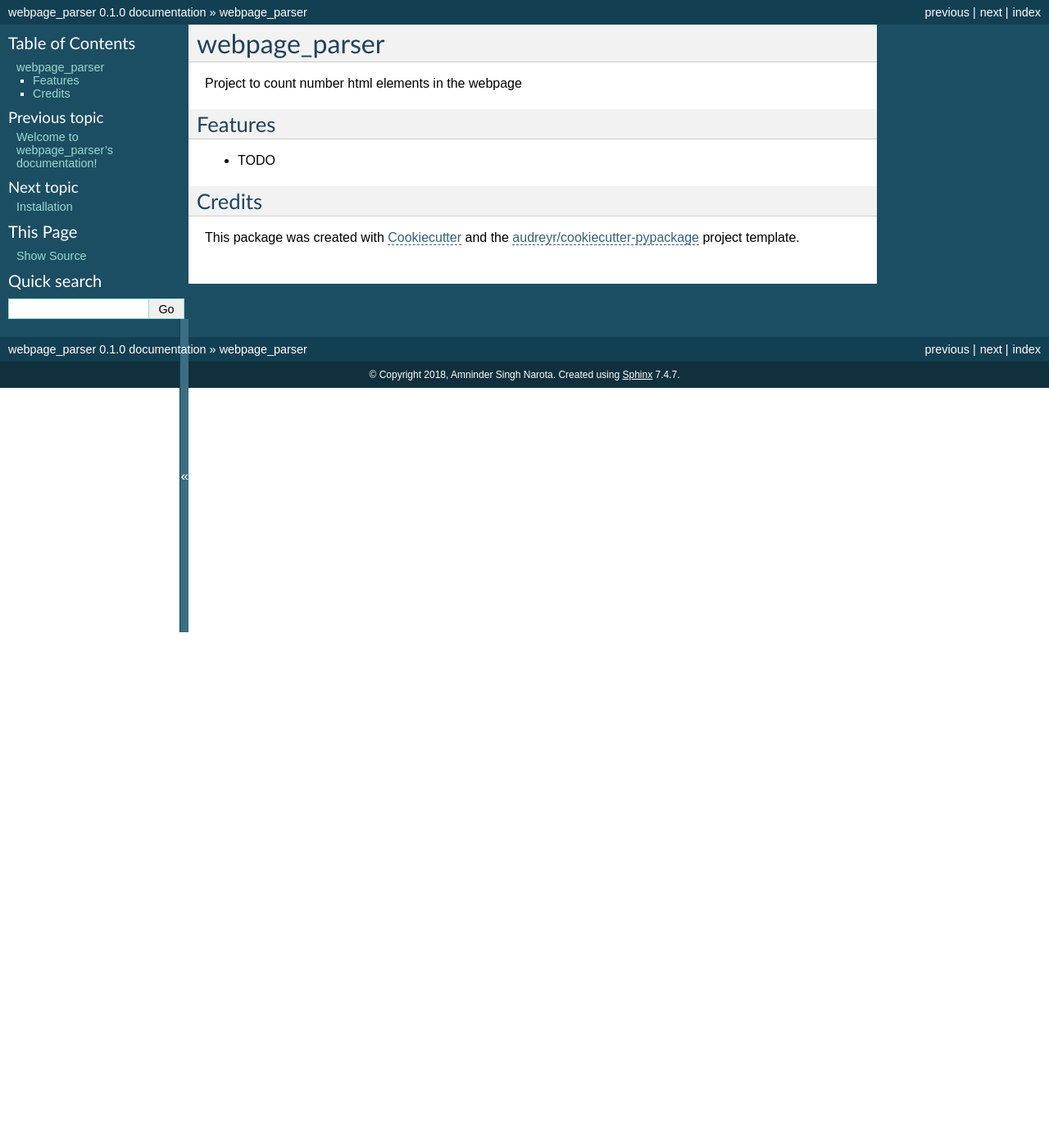
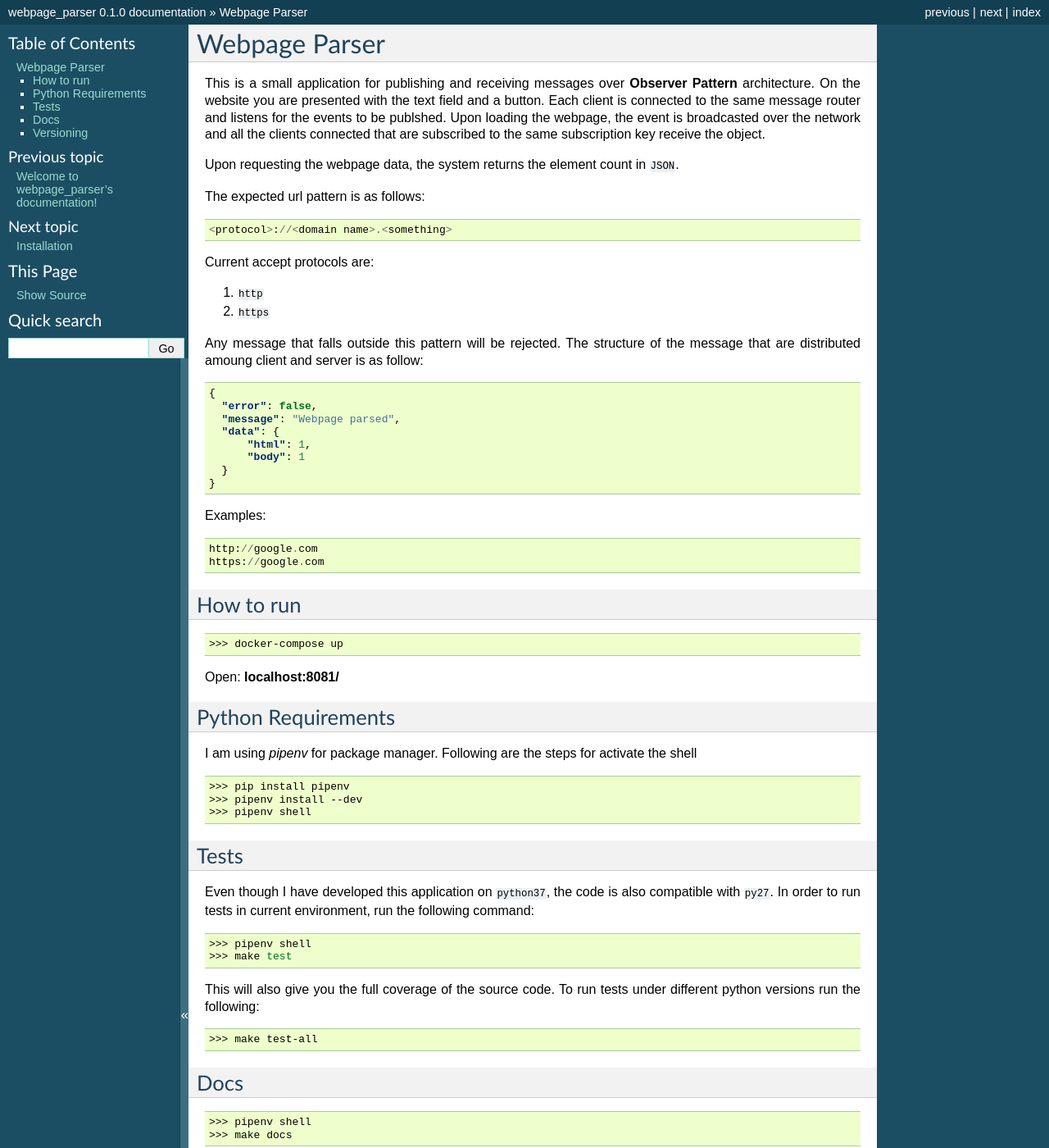
Before and after one commit to amninder/webpage_parser, a Sphinx documentation site: the page built from docs/readme.rst, in a window 1280 px wide and 1400 px high. Shown: the whole window at 82% size. Built offline with Sphinx 7.4.7, drawn with Linux system fonts in a browser that asks for light colours; some of the changed text lies outside the part shown.

Commit message:
docs updated

```diff
--- a/README.rst
+++ b/README.rst
@@ -1,25 +1,106 @@
 ==============
-webpage_parser
+Webpage Parser
 ==============
 
 
+This is a small application for publishing and receiving messages over **Observer Pattern** architecture. On the website you are presented with the text field and a button.
+Each client is connected to the same message router and listens for the events to be publshed. Upon loading the webpage, the event is broadcasted over the network and all the clients
+connected that are subscribed to the same subscription key receive the object.
+
+Upon requesting the webpage data, the system returns the element count in ``JSON``.
+
+The expected url pattern is as follows:
+
+.. code::
+
+   <protocol>://<domain name>.<something>
 
 
+Current accept protocols are:
+
+1. ``http``
+2. ``https``
 
 
-Project to count number html elements in the webpage
+Any message that falls outside this pattern will be rejected. The structure of the message that are distributed amoung client and server is as follow:
+
+.. code:: json
+
+   {
+     "error": false,
+     "message": "Webpage parsed",
+     "data": {
+         "html": 1,
+         "body": 1
+     }
+   }
 
 
+Examples:
 
-Features
---------
+.. code::
 
-* TODO
+    http://google.com
+    https://google.com
 
-Credits
--------
+How to run
+----------
 
-This package was created with Cookiecutter_ and the `audreyr/cookiecutter-pypackage`_ project template.
+.. code:: sh
 
-.. _Cookiecutter: https://github.com/audreyr/cookiecutter
-.. _`audreyr/cookiecutter-pypackage`: https://github.com/audreyr/cookiecutter-pypackage
+    >>> docker-compose up
+
+
+Open: **localhost:8081/**
+
+
+Python Requirements
+-------------------
+
+I am using `pipenv` for package manager. Following are the steps for activate the shell
+
+.. code:: sh
+
+   >>> pip install pipenv
+   >>> pipenv install --dev
+   >>> pipenv shell
+
+
+Tests
+-----
+
+Even though I have developed this application on ``python37``, the code is also compatible with ``py27``. In order to run tests in current environment, run the following command:
+
+.. code:: sh
+
+   >>> pipenv shell
+   >>> make test
+
+
+This will also give you the full coverage of the source code. To run tests under different python versions run the following:
+
+.. code:: sh
+
+   >>> make test-all
+
+
+Docs
+----
+
+.. code:: sh
+
+   >>> pipenv shell
+   >>> make docs
+
+
+Versioning
+----------
+
+Following are the commands to bump up the version
+
+.. code:: bash
+
+   >>> pipenv shell
+   >>> make major
+   >>> make minor
+   >>> make patch
--- a/docs/webpage_parser.rst
+++ b/docs/webpage_parser.rst
@@ -12,10 +12,10 @@ Subpackages
 Submodules
 ----------
 
-webpage\_parser.webpage\_parser module
---------------------------------------
+webpage\_parser.application module
+----------------------------------
 
-.. automodule:: webpage_parser.webpage_parser
+.. automodule:: webpage_parser.application
     :members:
     :undoc-members:
     :show-inheritance:
```
